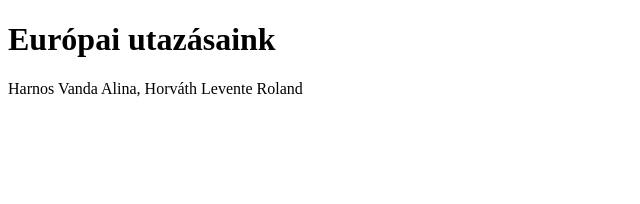
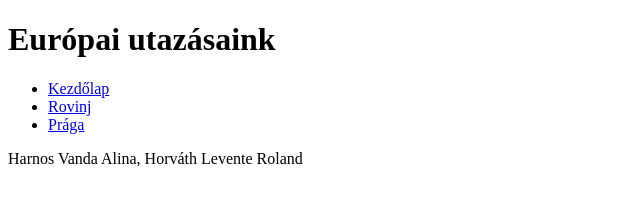
Before and after one commit to hrvthlevi/csapatmunka_szorgalmi, a plain HTML site: page kezdolap.html in a window 1280 px wide. Shown: the whole page, without its empty margins (0-640 px from the left). Drawn offline with Linux system fonts and the light colour scheme.

Commit message:
menu -> kesz, html nev modositas

```diff
--- a/kezdolap.html
+++ b/kezdolap.html
@@ -11,7 +11,11 @@
         <h1>Európai utazásaink</h1>
         </div>
         <div class="Kmenu">
-
+            <ul>
+                <li><a href="kezdolap.html">Kezdőlap</a></li>
+                <li><a href="rovinj.html">Rovinj</a></li>
+                <li><a href="praga.html">Prága</a></li>
+            </ul>
         </div>
         <div class="Ktartalom">
 
```
Also changed, not shown: horvatorszag.html (deleted), rovinj.html (added).
